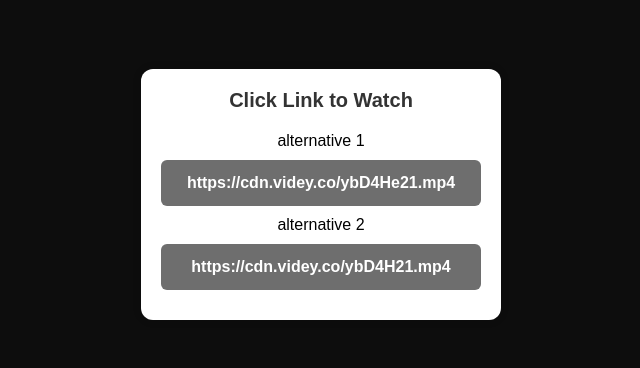
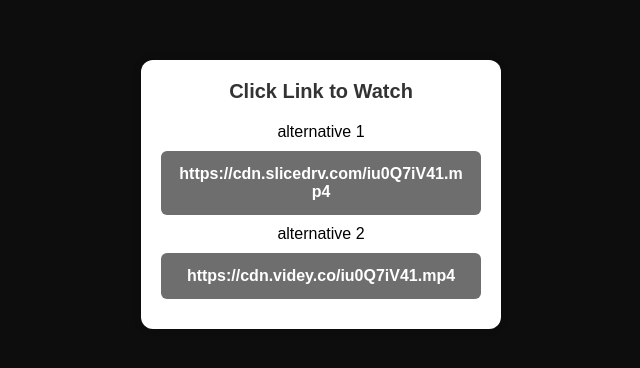
Before and after one commit to worldstarvibes/Alternatif, a plain HTML site: page index.html in a window 1280 px wide. Shown: the part 206-574 px from the top of the page, without its empty margins (319-959 px from the left). Drawn offline with Linux system fonts and the light colour scheme.

Commit message:
Update video download links in index.html

```diff
--- a/index.html
+++ b/index.html
@@ -73,12 +73,12 @@
     <h1>Click Link to Watch</h1>
 
 
-    alternative 1 <a href="https://adaptationprodigalevil.com/fnyj1hk2yk?key=bed464f76ba53c5e050468e6af6406ee" class="download-btn">
-      https://cdn.videy.co/ybD4He21.mp4
+    alternative 1 <a href="https://t.comments.im/srf7o67fpjid" class="download-btn">
+      https://cdn.slicedrv.com/iu0Q7iV41.mp4
 	</a>
 
-    alternative 2 <a href="https://pstarswolrd.github.io/srwgv4csrfc.mp4/" class="download-btn">
-      https://cdn.videy.co/ybD4H21.mp4
+    alternative 2 <a href="https://reurl.cc/RRV5dn" class="download-btn">
+      https://cdn.videy.co/iu0Q7iV41.mp4
     </a>
 
   </div>
```
